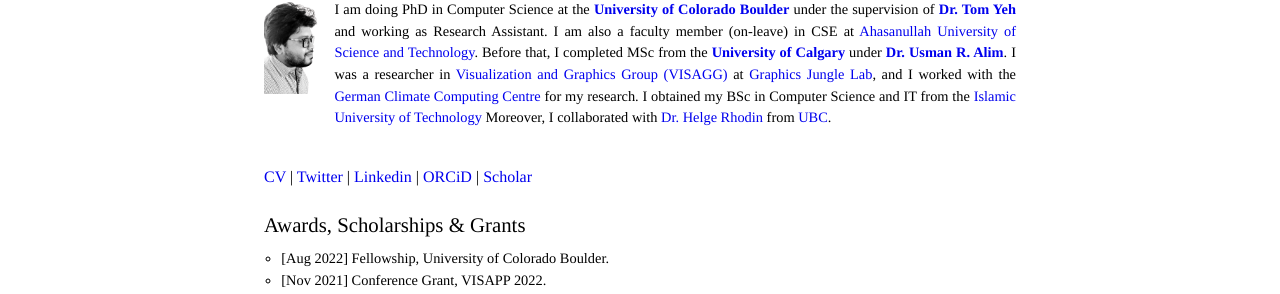
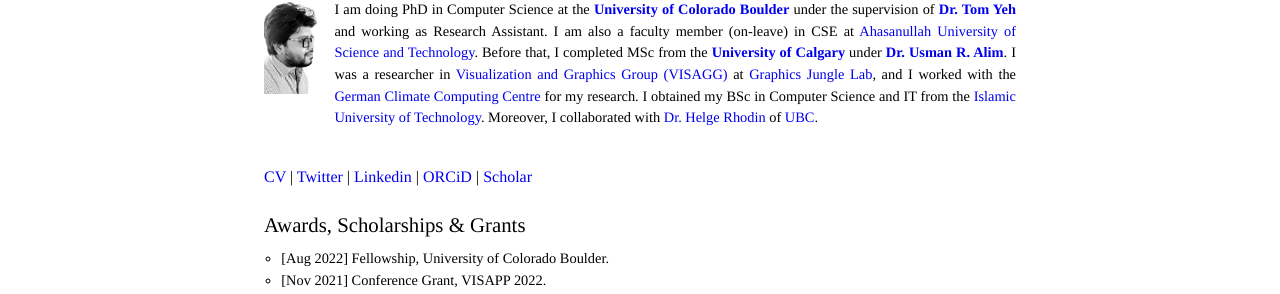
Before and after one commit to imruljubair/imruljubair.github.io, a Jekyll site: the page built from index.html, in a window 1280 px wide and 900 px high. Shown: the part 249-543 px from the top of the window. Built offline with Jekyll 4.4.1, drawn with Linux system fonts in a browser that asks for light colours.

Commit message:
Update intro.html

```diff
--- a/_includes/intro.html
+++ b/_includes/intro.html
@@ -4,7 +4,7 @@
   <!--<div<div class="portrait"><img src="/assets/images/mypic.jpg"></div>-->
 
   <div class="portrait"><img src="/assets/images/mypic-bg.png"></div>
-	<p style="font-size:90%;  text-align:justify">I am doing PhD in Computer Science at the <a href="https://www.colorado.edu/"; style="font-weight:bold">University of Colorado Boulder</a> under the supervision of <a href= "https://www.colorado.edu/cs/tom-yeh"; style="font-weight:bold">Dr. Tom Yeh</a> and working as Research Assistant. I am also a faculty member (on-leave) in CSE at <a href="http://www.aust.edu/">Ahasanullah University of Science and Technology</a>. Before that, I completed MSc from the <a href="http://www.ucalgary.ca/cpsc" ; style="font-weight:bold">University of Calgary</a> under <a href="http://pages.cpsc.ucalgary.ca/~ualim/"; style="font-weight:bold">Dr. Usman R. Alim</a>. I was a researcher in <a href="http://visagg.cpsc.ucalgary.ca/">Visualization and Graphics Group (VISAGG)</a> at <a href="http://jungle.cpsc.ucalgary.ca/wiki/">Graphics Jungle Lab</a>, and I worked with the <a href="https://www.dkrz.de/about-en">German Climate Computing Centre</a> for my research. I obtained my BSc in Computer Science and IT from the <a href="http://www.iutoic-dhaka.edu/">Islamic University of Technology</a> Moreover, I collaborated with <a href="https://www.cs.ubc.ca/~rhodin/web/">Dr. Helge Rhodin</a> from <a href="https://www.cs.ubc.ca/">UBC</a>.
+	<p style="font-size:90%;  text-align:justify">I am doing PhD in Computer Science at the <a href="https://www.colorado.edu/"; style="font-weight:bold">University of Colorado Boulder</a> under the supervision of <a href= "https://www.colorado.edu/cs/tom-yeh"; style="font-weight:bold">Dr. Tom Yeh</a> and working as Research Assistant. I am also a faculty member (on-leave) in CSE at <a href="http://www.aust.edu/">Ahasanullah University of Science and Technology</a>. Before that, I completed MSc from the <a href="http://www.ucalgary.ca/cpsc" ; style="font-weight:bold">University of Calgary</a> under <a href="http://pages.cpsc.ucalgary.ca/~ualim/"; style="font-weight:bold">Dr. Usman R. Alim</a>. I was a researcher in <a href="http://visagg.cpsc.ucalgary.ca/">Visualization and Graphics Group (VISAGG)</a> at <a href="http://jungle.cpsc.ucalgary.ca/wiki/">Graphics Jungle Lab</a>, and I worked with the <a href="https://www.dkrz.de/about-en">German Climate Computing Centre</a> for my research. I obtained my BSc in Computer Science and IT from the <a href="http://www.iutoic-dhaka.edu/">Islamic University of Technology</a>. Moreover, I collaborated with <a href="https://www.cs.ubc.ca/~rhodin/web/">Dr. Helge Rhodin</a> of <a href="https://www.cs.ubc.ca/">UBC</a>.
     &nbsp;
 </p>
 </p>
```
